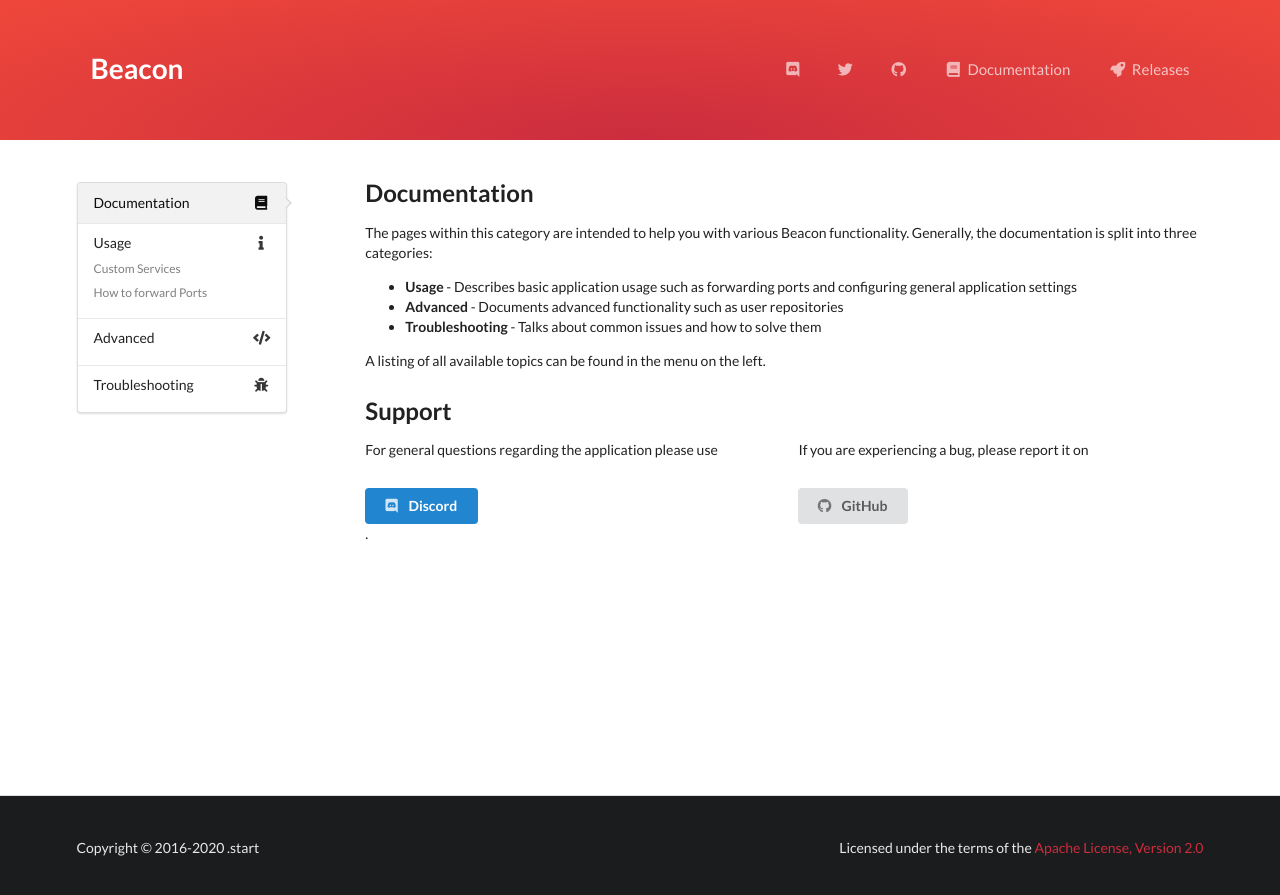
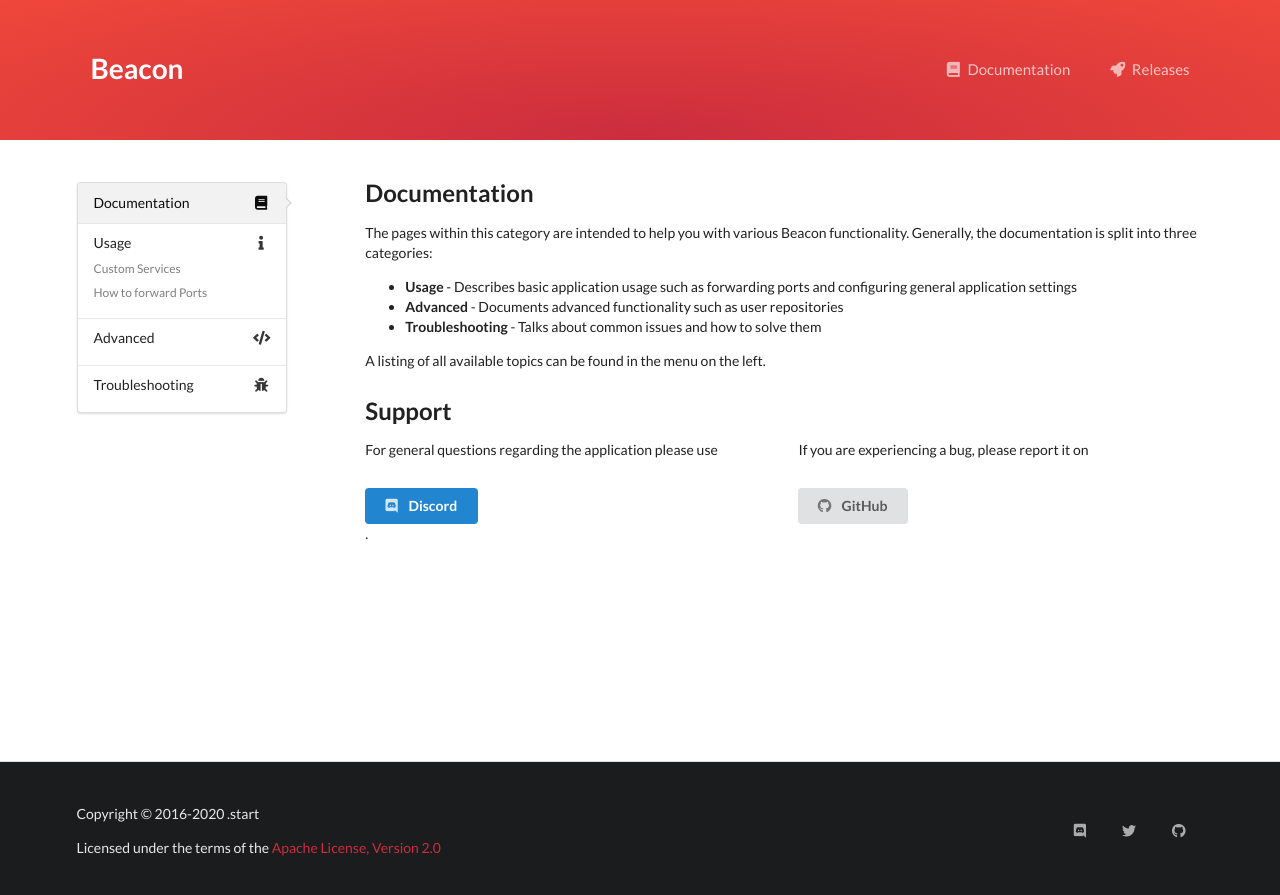
Before and after one commit to dotStart/Beacon, a Jekyll site: the page built from docs/index.html, in a window 1280 px wide. Shown: the top 895 px of the page. Built offline with Jekyll 4.4.1, drawn with Linux system fonts in a browser that asks for light colours.

Commit message:
Moved the social icons to the footer area.

```diff
--- a/_includes/footer.html
+++ b/_includes/footer.html
@@ -1,15 +1,26 @@
 <footer id="footer-container" class="ui vertical inverted very padded segment">
   <section id="footer" class="ui inner container">
-    <div class="ui grid">
+    <div class="ui middle aligned grid">
       <div class="eight wide column">
         <p>Copyright &copy; 2016-2020 .start</p>
-      </div>
-      <div class="right aligned eight wide column">
         <p>
           Licensed under the terms of the
           <a href="{{ site.license.url }}">{{ site.license.name }}</a>
         </p>
       </div>
+      <div class="right aligned eight wide column">
+        <div class="ui inverted right secondary compact menu">
+          <a title="Discord" href="{{ site.social.discord }}" class="icon item">
+            <i class="discord icon"></i>
+          </a>
+          <a title="Twitter" href="{{ site.social.twitter }}" class="icon item">
+            <i class="twitter icon"></i>
+          </a>
+          <a title="GitHub" href="{{ site.social.github }}" class="icon item">
+            <i class="github icon"></i>
+          </a>
+        </div>
+      </div>
     </div>
   </section>
 </footer>
--- a/_includes/header.html
+++ b/_includes/header.html
@@ -6,16 +6,6 @@
       </a>
 
       <div class="right menu">
-        <a href="{{ site.social.discord }}" class="icon item">
-          <i class="discord icon"></i>
-        </a>
-        <a href="{{ site.social.twitter }}" class="icon item">
-          <i class="twitter icon"></i>
-        </a>
-        <a href="{{ site.social.github }}" class="icon item">
-          <i class="github icon"></i>
-        </a>
-
         <a href="{{ '/docs' | relative_url }}" class="item">
           <i class="book icon"></i>
           Documentation
```
